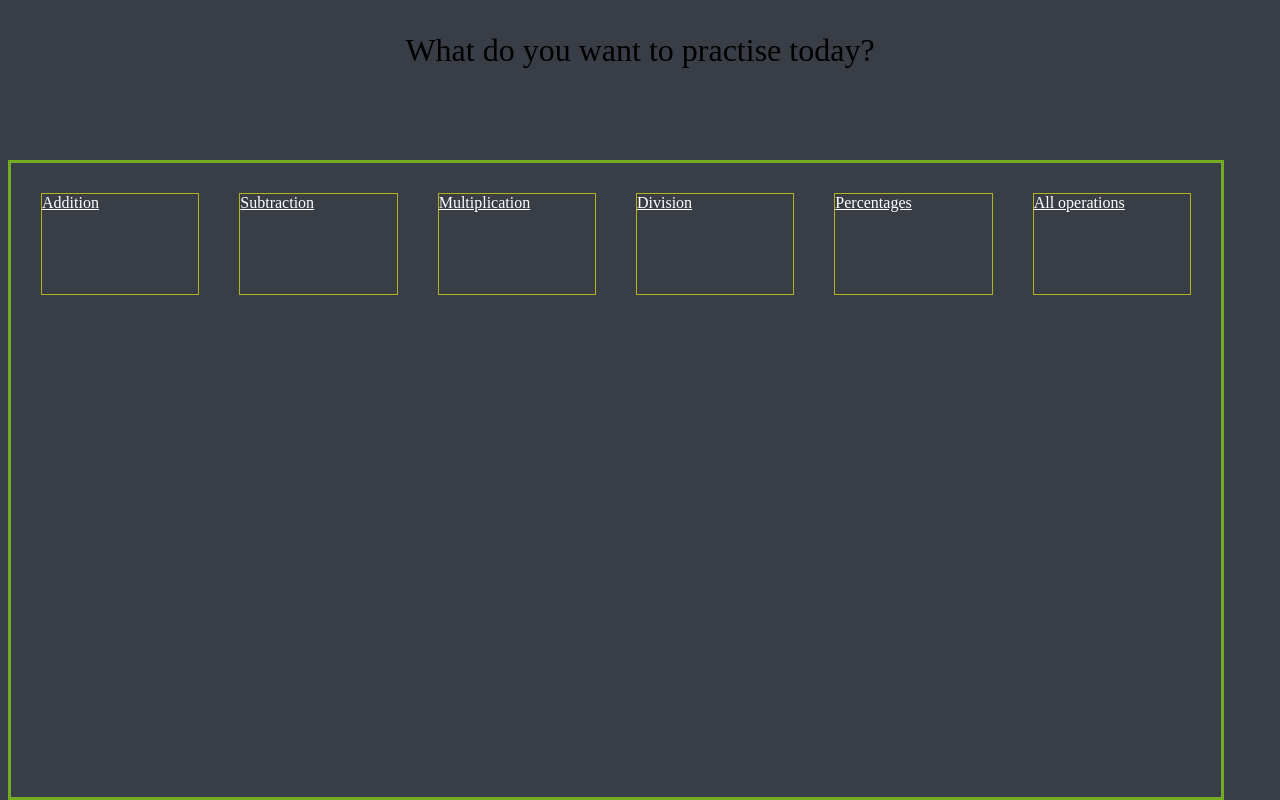
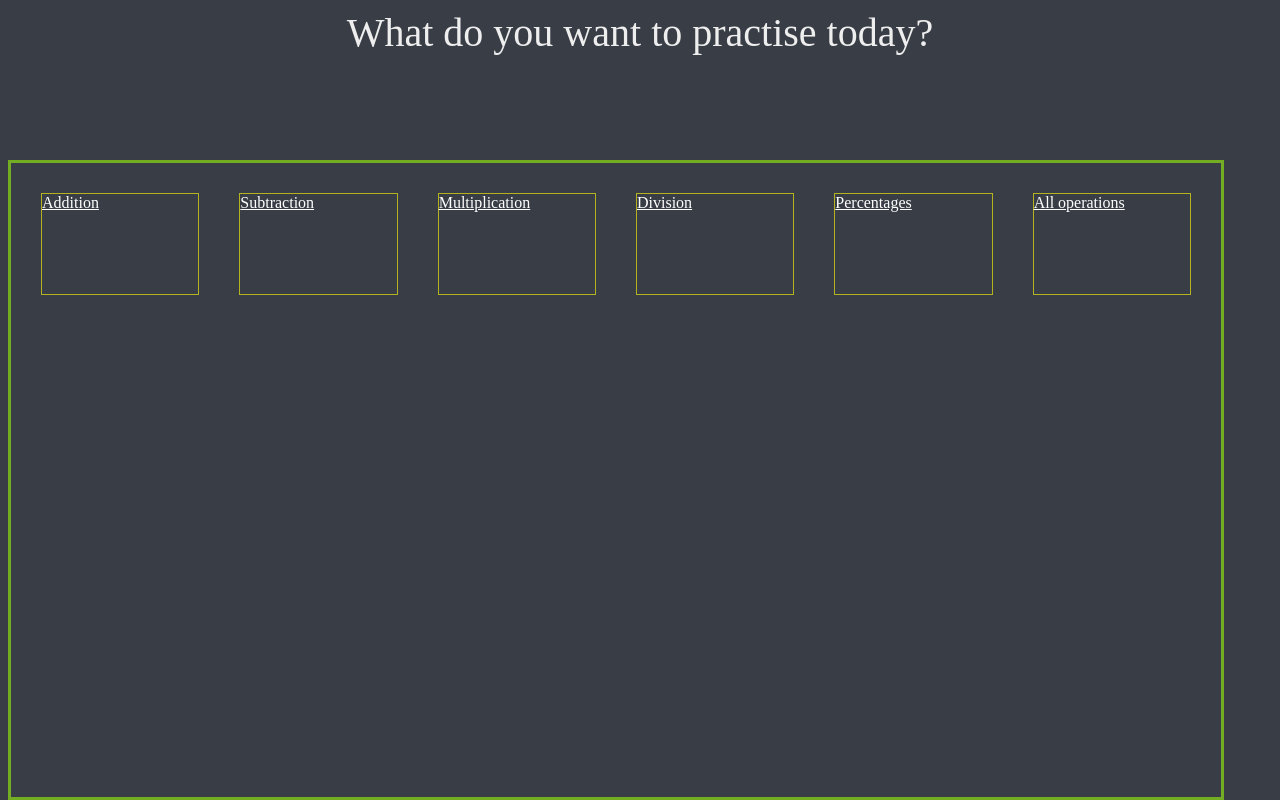
Before and after one commit to ViktorKuzmanov/Get-Numerate-App, a PHP site: page /choosePractise.html in a window 1280 px wide. Run offline with PHP 8.4, Linux system fonts and the light colour scheme.

Commit message:
design headline text in choosePractise page

```diff
--- a/css/choosePractise.css
+++ b/css/choosePractise.css
@@ -6,7 +6,11 @@ body {
 
 #paragraphOne {
   text-align: center;
-  font-size: xx-large;
+  font-size: 40px;
+  color: #eeeeee;
+  font-family: "PT Sans";
+  padding: 1px 10px;
+  margin: 0;
 }
 
 .container {
--- a/scss/_general.scss
+++ b/scss/_general.scss
@@ -2,3 +2,7 @@ $interactionColor: #00adb5;
 $backgroundColor: #393e46;
 $textColor: #eeeeee;
 $fontFamily: "PT Sans";
+
+// mobile design global variables (used in multiple screens):
+
+$mobileHeadlineFontSize: 40px;
--- a/scss/choosePractise.scss
+++ b/scss/choosePractise.scss
@@ -8,7 +8,11 @@ body {
 
 #paragraphOne {
     text-align: center;
-    font-size: xx-large;
+    font-size: $mobileHeadlineFontSize;
+    color: $textColor;
+    font-family: $fontFamily;
+    padding: 1px 10px;
+    margin: 0;
 }
 
 .container {
--- a/scss/index.scss
+++ b/scss/index.scss
@@ -26,7 +26,7 @@ body {
     }
     .headline {
         padding: 20px 0px;
-        font-size: 40px;
+        font-size: $mobileHeadlineFontSize;
         font-family: $fontFamily;
         color: $textColor;
         display: inline-block;
```
Also changed, not shown: 2 other files.
